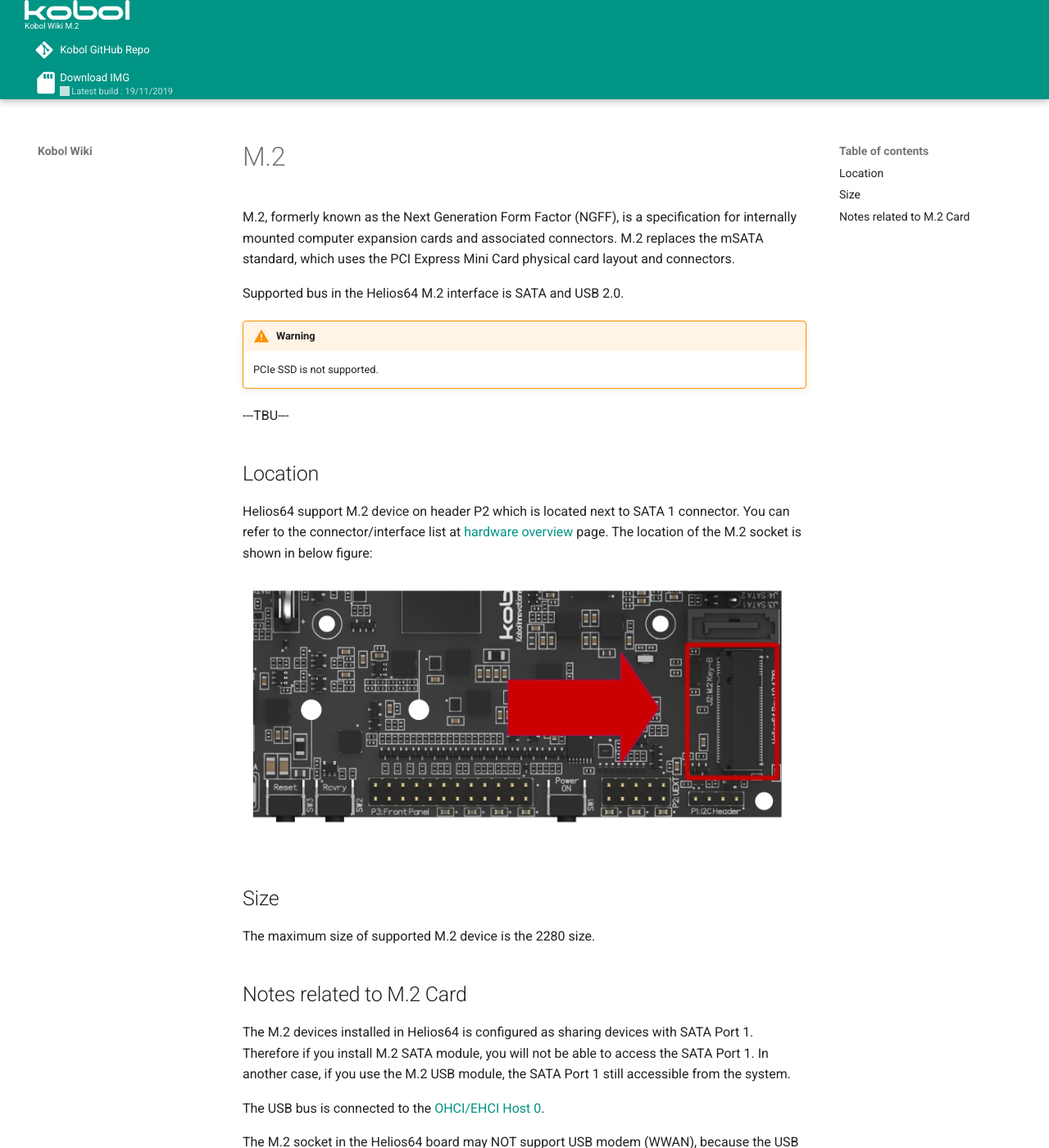
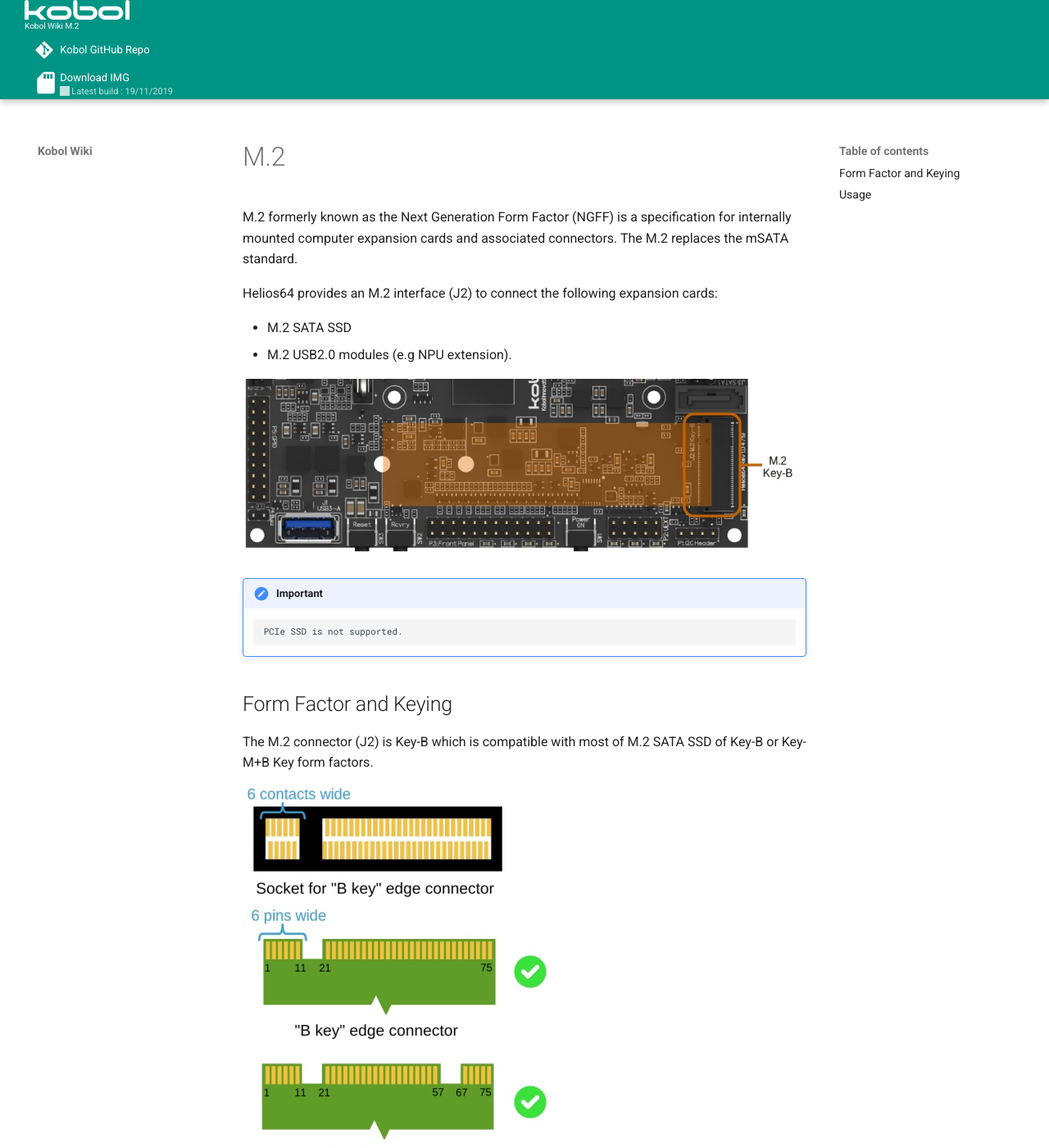
Before and after one commit to kobol-io/wiki, an MkDocs documentation site: the page built from docs/helios64/m2.md, in a window 1280 px wide and 1400 px high. Shown: the whole window at 82% size. Built offline with MkDocs 1.6.1 and Material for MkDocs 9.7.7, drawn with Linux system fonts in a browser that asks for light colours; some of the changed text lies outside the part shown.

Commit message:
Update Hardware M2 page

```diff
--- a/docs/helios64/m2.md
+++ b/docs/helios64/m2.md
@@ -1,30 +1,32 @@
-M.2, formerly known as the Next Generation Form Factor (NGFF), is a specification for internally mounted computer expansion cards and associated connectors.
-M.2 replaces the mSATA standard, which uses the PCI Express Mini Card physical card layout and connectors.
+M.2 formerly known as the Next Generation Form Factor (NGFF) is a specification for internally mounted computer expansion cards and associated connectors. The M.2 replaces the mSATA standard.
 
-Supported bus in the Helios64 M.2 interface is SATA and USB 2.0.
+Helios64 provides an M.2 interface (J2) to connect the following expansion cards:
 
-!!! Warning
-	PCIe SSD is not supported.
+* M.2 SATA SSD
+* M.2 USB2.0 modules (e.g NPU extension).
 
----TBU---
+![M.2 Location](/helios64/img/m2/m2.jpg)
 
-## Location
+!!! Important
+		PCIe SSD is not supported.
 
-Helios64 support M.2 device on header P2 which is located next to SATA 1 connector.
-You can refer to the connector/interface list at [hardware overview](/helios64/hardware#connector-interface-list) page.
-The location of the M.2 socket is shown in below figure:
+## Form Factor and Keying
 
-![M2 Pinout](/helios64/img/m2/m2-zoom-w-symbol.jpg)
+The M.2 connector (J2) is Key-B which is compatible with most of M.2 SATA SSD of Key-B or Key-M+B Key form factors.
 
-## Size
+![M.2 Keying](/helios64/img/m2/m2_keying.jpg)
 
-The maximum size of supported M.2 device is the 2280 size.
+The board provides mounting holes for 2260 and 2280 cards.
 
-## Notes related to M.2 Card
-The M.2 devices installed in Helios64 is configured as sharing devices with SATA Port 1.
-Therefore if you install M.2 SATA module, you will not be able to access the SATA Port 1.
-In another case, if you use the M.2 USB module, the SATA Port 1 still accessible from the system.
+![M.2 Form Factor](/helios64/img/m2/m2_form_factor.jpg)
 
-The USB bus is connected to the [OHCI/EHCI Host 0](/helios64/usb/#usb-on-helios64).
+## Usage
 
-The M.2 socket in the Helios64 board may NOT support USB modem (WWAN), because the USB modem requires the SIM Card connection and another signal.
+The M.2 interface on Helios64 only supports SATA 3.0 and USB 2.0 buses.
+
+The M.2 SATA bus is shared with SATA Port 1. Therefore if you install an M.2 SATA SSD card, SATA Port 1 (J3) will automatically get disabled. But if you use the M.2 interface for USB modules, the SATA Port 1 (J3) is still enabled and accessible by the system.
+
+For more details refer to [SATA page](/helios64/sata/).
+
+!!! Note
+		The M.2 interface on Helios64 may NOT support USB modem (WWAN) because USB modem often requires external SIM Card connection and other signals.
```
Also changed, not shown: docs/helios64/img/m2/m2-zoom-w-symbol.jpg (deleted), docs/helios64/img/m2/m2.jpg (added), docs/helios64/img/m2/m2_form_factor.jpg (added), docs/helios64/img/m2/m2_keying.jpg (added).
